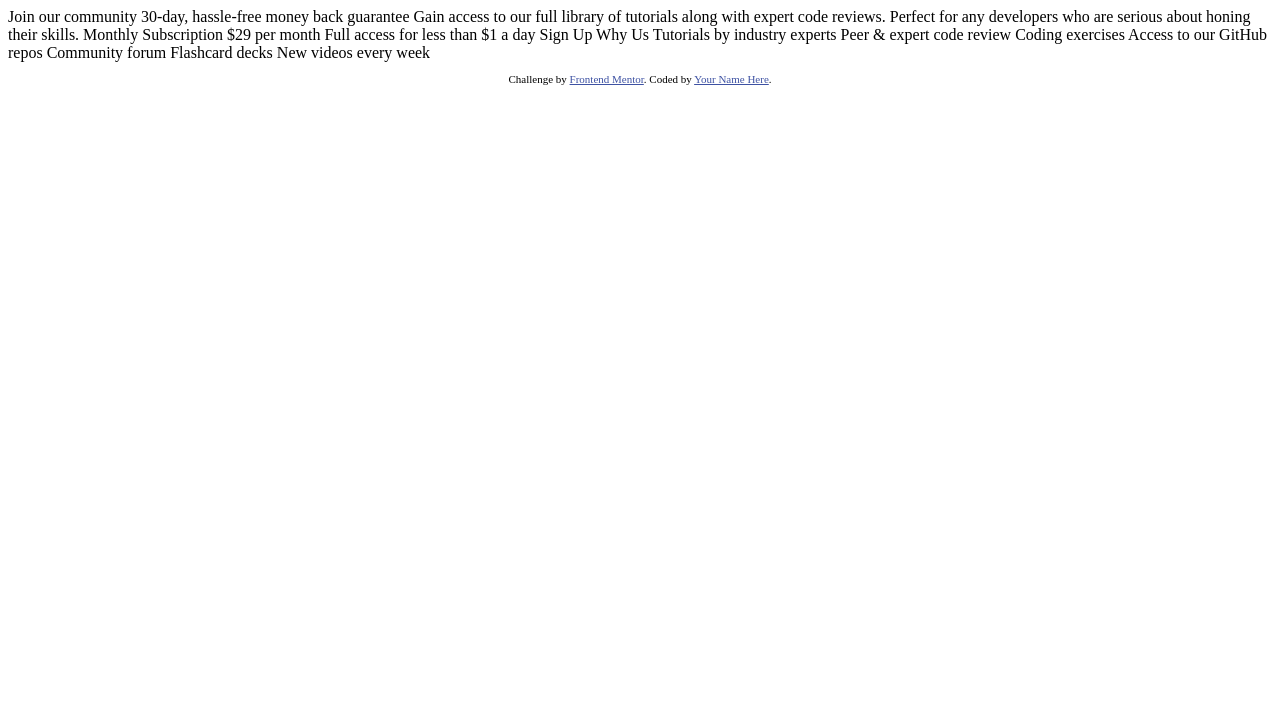
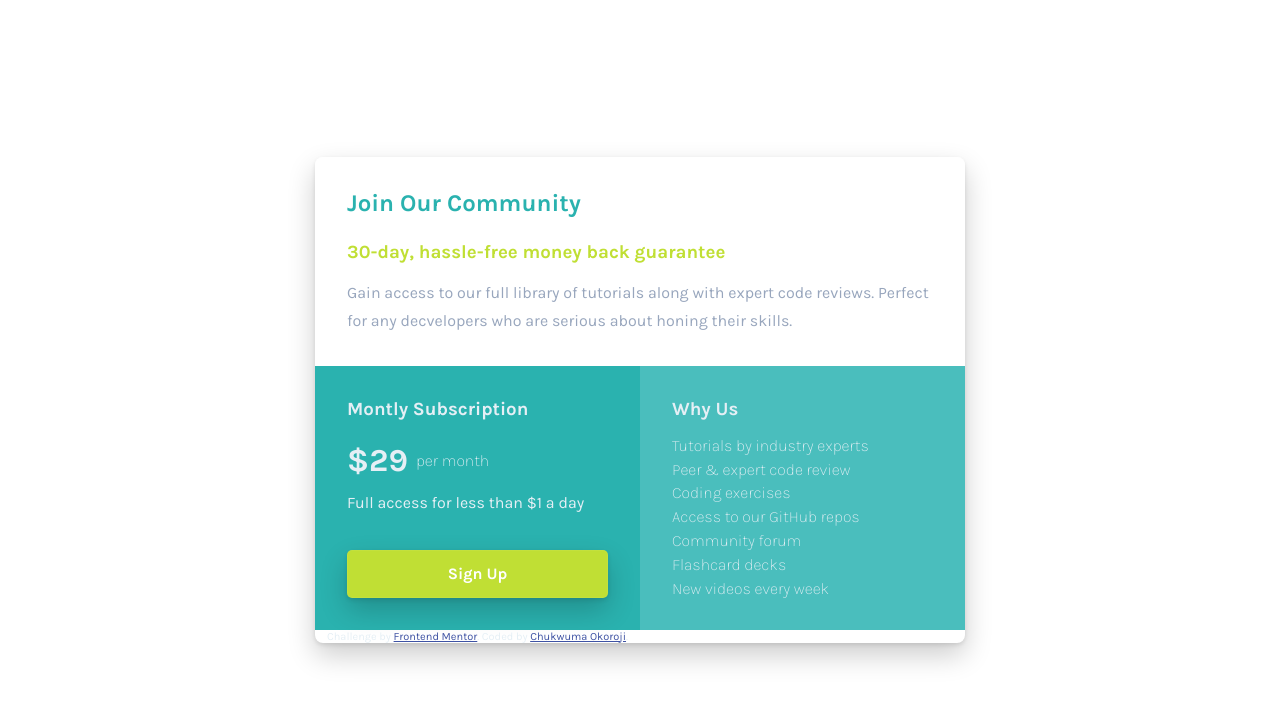
Before and after one commit to DandyChux/single-price-grid-component, a plain HTML site: page index.html in a window 1280 px wide. Drawn offline with Linux system fonts and the light colour scheme.

Commit message:
Update
- Finished the page
- Reviewed the code, got an understanding of all the elements

```diff
--- a/index.html
+++ b/index.html
@@ -2,48 +2,54 @@
 <html lang="en">
 <head>
   <meta charset="UTF-8">
-  <meta name="viewport" content="width=device-width, initial-scale=1.0"> <!-- displays site properly based on user's device -->
+  <meta name="viewport" content="width=device-width, initial-scale=1.0">
+  <link rel='stylesheet' href='https://fonts.googleapis.com/css2?family=Karla:wght@200;400;700&display=swap'>
+  <link rel='preconnect' href='https://fonts.gstatic.com'>
+  <link rel="icon" type="image/png" sizes="32x32" href="./images/favicon-32x32.png">
+  <link rel='stylesheet' href='../style.css'>
 
-  <link rel="icon" type="image/png" sizes="32x32" href="./images/favicon-32x32.png">
+  <title>Single Price Grid Component</title>
 
-  <title>Frontend Mentor | Single Price Grid Component</title>
-
-  <!-- Feel free to remove these styles or customise in your own stylesheet 👍 -->
   <style>
-    .attribution { font-size: 11px; text-align: center; }
-    .attribution a { color: hsl(228, 45%, 44%); }
+    .acknowledgement { font-size: 11px; text-align: center; }
+    .acknowledgement a { color: hsl(228, 45%, 44%); }
   </style>
 </head>
 <body>
-  Join our community
 
-  30-day, hassle-free money back guarantee
+  <div class='container'>
+    <div class='intro card-section'>
+      <h2>Join Our Community</h2>
+      <h3>30-day, hassle-free money back guarantee</h3>
 
-  Gain access to our full library of tutorials along with expert code reviews.
-  Perfect for any developers who are serious about honing their skills.
+      <p>Gain access to our full library of tutorials along with expert code reviews. Perfect for any decvelopers who are serious about honing their skills.</p>
+  </div>
 
-  Monthly Subscription
+  <div class='subscription card-section'>
+    <h3>Montly Subscription</h3>
 
-  &dollar;29 per month
+    <div class='price-rate'><span class='price'>&dollar;29</span> <span class='rate'>per month</span></div>
+    <p>Full access for less than &dollar;1 a day</p>
+    <button class='signup-btn'>Sign Up</button>
+  </div>
 
-  Full access for less than &dollar;1 a day
-
-  Sign Up
-
-  Why Us
-
-  Tutorials by industry experts
-  Peer &amp; expert code review
-  Coding exercises
-  Access to our GitHub repos
-  Community forum
-  Flashcard decks
-  New videos every week
+  <div class='why-us card-section'>
+      <h3>Why Us</h3>
+      <ul>
+        <li>Tutorials by industry experts</li>
+        <li>Peer &amp; expert code review</li>
+        <li>Coding exercises</li>
+        <li>Access to our GitHub repos</li>
+        <li>Community forum</li>
+        <li>Flashcard decks</li>
+        <li>New videos every week</li>
+      </ul>
+  </div>
 
   <footer>
-    <p class="attribution">
+    <p class="acknowledgement">
       Challenge by <a href="https://www.frontendmentor.io?ref=challenge" target="_blank">Frontend Mentor</a>.
-      Coded by <a href="#">Your Name Here</a>.
+      Coded by <a href="#">Chukwuma Okoroji</a>.
     </p>
   </footer>
 </body>
--- /dev/null
+++ b/style.css
@@ -0,0 +1,150 @@
+:root {
+    --cyan: hsl(179,62%, 43%);
+    --teal: #4ABEBD;
+    --bright-yellow: hsl(71, 73%, 54%);
+    --light-grey: hsl(204, 43%, 93%);
+    --greyish-blue: hsl(218, 22%, 67%);
+}
+
+*, *::after, *::before {
+    box-sizing: border-box;
+    font-family: 'Karla', sans-serif;
+    margin: 0px;
+    padding: 0px;
+    /*
+    "*" tag is a universal selector (it gets everything)
+    This technique is called a CSS reset
+    Some browsers display sites based on their own margins, so delcaring the margin and padding to 0 makes sure that this page displays the same despite the browser
+    */
+}
+
+body {
+    display: flex;
+    justify-content: center;
+    align-items: center;
+    background-color: var(--lightgrey);
+    color: var(--light-grey);
+    margin: 0px;
+    height: 100vh;
+    /*
+    height: 100 vh = 100% of the viewport height
+    height: 100% = 100% of parent element's height (you have to specify height: 100% for <body> and <html>)
+    */
+}
+
+h2, h4 {
+    margin-bottom: 24px;
+}
+
+h3 {
+    margin-bottom: 16px;
+}
+
+.container {
+    display: grid;
+    grid-template-areas:
+        "intro"
+        "sub"
+        "why";
+    max-width: 350px;
+    border-radius: 8px;
+    overflow: hidden;
+    box-shadow: rgba(0, 0, 0, 0.2) 0px 12px 28px 0px, rgba(0, 0, 0, 0.1) 0px 2px 4px 0px, rgba(255, 255, 255, 0.05) 0px 0px 0px 1px inset;
+}
+
+.card-section {
+    display: flex;
+    flex-direction: column;
+    padding: 32px;
+}
+
+.intro {
+    background: white;
+    color: var(--greyish-blue);
+    grid-area: intro;
+}
+
+.intro h2 {
+    color: var(--cyan);
+}
+
+.intro h3 {
+    color: var(--bright-yellow);
+}
+
+.intro p {
+    line-height: 1.7;
+}
+
+.subscription {
+    justify-content: space-between;
+    background: var(--cyan);
+    grid-area: sub;
+}
+
+.price-rate {
+    display: flex;
+    align-items: center;
+    gap: 8px;
+    margin-bottom: 8px;
+}
+
+.price {
+    font-weight: 700;
+    font-size: 32px;
+}
+
+.rate {
+    font-weight: 200;
+}
+
+.signup-btn {
+    background: var(--bright-yellow);
+    color: white;
+    font-size: 16px;
+    font-weight: 700;
+    border: none;
+    border-radius: 5px;
+    height: 48px;
+    cursor: pointer;
+    margin-top: 32px;
+    box-shadow: rgba(0, 0, 0, 0.2) 0px 12px 28px 0px, rgba(0, 0, 0, 0.1) 0px 2px 4px 0px, rgba(255, 255, 255, 0.05) 0px 0px 0px 1px inset;
+}
+
+.why-us {
+    background: var(--teal);
+    grid-area: why;
+}
+
+.why-us {
+    background: var(--teal);
+    grid-area: why;
+}
+
+.why-us ul {
+    display: flex;
+    flex-direction: column;
+    gap: 4.8px;
+    height: 100%;
+    padding: 0;
+}
+
+li {
+    list-style: none;
+    color: var(--light-grey);
+    font-weight: 200;
+}
+
+@media(min-width: 800px) {
+    .container {
+        max-width: 650px;
+        grid-template-columns: 1fr 1fr;
+        grid-template-areas:
+            "intro intro"
+            "sub why";
+    }
+
+    .card-section {
+        padding: 32px;
+    }
+}
```
